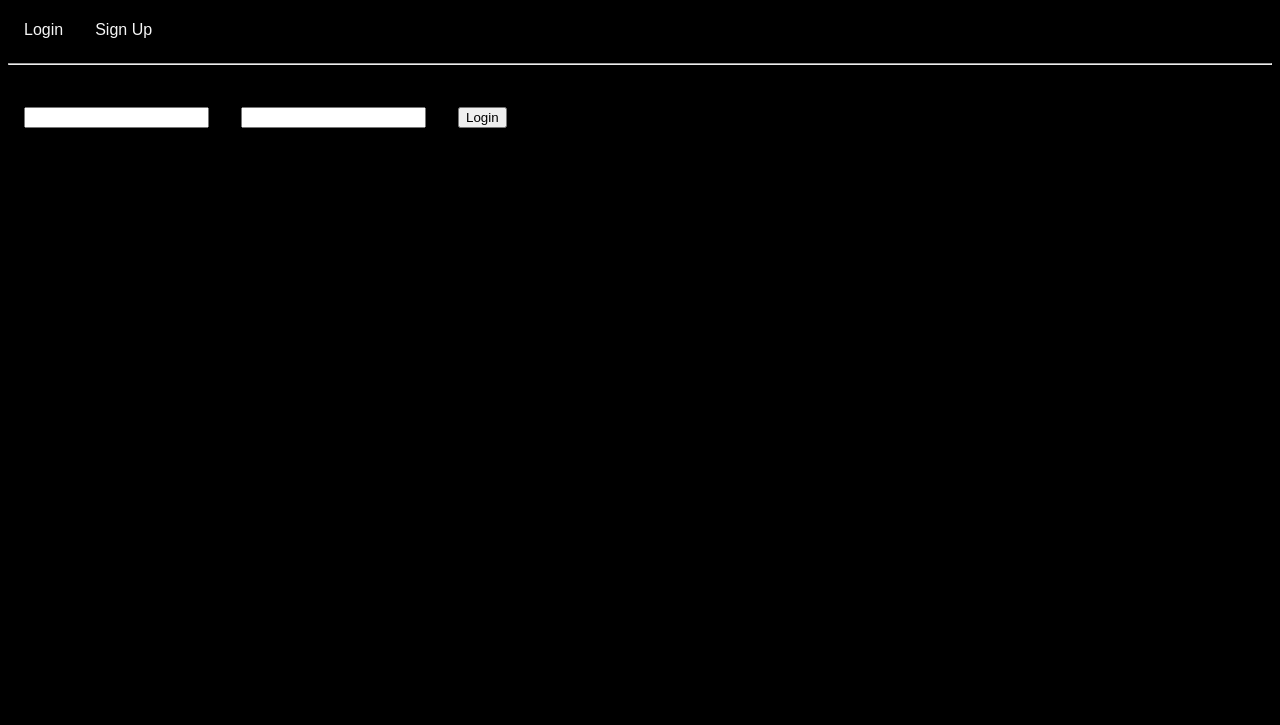
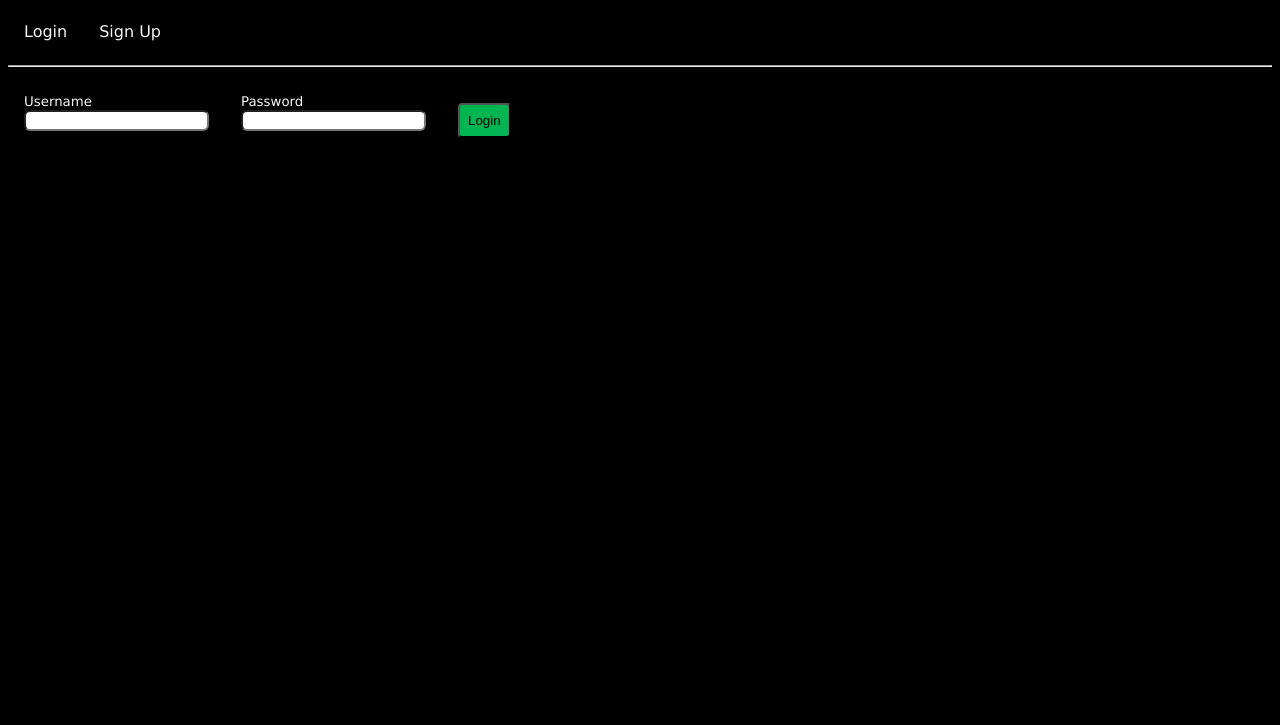
Before and after one commit to nightsandwich/shopify-spacestagram, a React app: page / in a window 1280 px wide. Shown: the part 75-800 px from the top of the page. Built offline with nearby package versions, Linux system fonts and the light colour scheme; no server answers.

Commit message:
changed border-radius of login/sign up

```diff
--- a/client/components/AuthForm.js
+++ b/client/components/AuthForm.js
@@ -24,7 +24,7 @@ const AuthForm = props => {
           <input name="password" type="password" />
         </div>
         <div>
-          <button type="submit">{displayName}</button>
+          <button className="submit-button" type="submit">{displayName}</button>
         </div>
         {error && error.response && <div> {error.response.data} </div>}
       </form>
--- a/client/components/Images.js
+++ b/client/components/Images.js
@@ -61,7 +61,7 @@ export const Images = () => {
 
   return (
     <div>
-      <Button variant='filled'  sx={{color: 'white', backgroundColor: 'dodgerBlue', mb: 1}} onClick={async() => await dispatch(addImage())}>Add Photo from a Random Date</Button>
+      <Button variant='filled'  sx={{color: 'white', backgroundColor: 'dodgerBlue', mb: 1, ml: 1}} onClick={async() => await dispatch(addImage())}>Random Photo</Button>
       <div style={{display: 'flex', flexWrap: 'wrap', justifyContent: 'stretch', alignItems: 'stretch'}}>
         {
           images.map(image => {
--- a/client/components/Navbar.js
+++ b/client/components/Navbar.js
@@ -9,7 +9,7 @@ const Navbar = ({handleClick, username, isLoggedIn}) => (
     <nav>
       {isLoggedIn ? (
         <div>
-          <a href="#" onClick={handleClick}>
+          <a style={{color: 'red'}} href="#" onClick={handleClick}>
             Logout {username}
           </a>
         </div>
--- a/public/style.css
+++ b/public/style.css
@@ -1,5 +1,5 @@
 body {
-  font-family: sans-serif;
+  font-family: 'Lucida Sans', 'Lucida Sans Regular', 'Lucida Grande', 'Lucida Sans Unicode', Geneva, Verdana, sans-serif;
   background-color: black;
 }
 
@@ -21,11 +21,27 @@ form div {
   margin: 1em;
   display: inline-block;
 }
- .image-card:hover {
+
+.image-card:hover {
   opacity: .9;
   border-radius: 8;
   box-shadow: 0 0px 3px 3px #0745a3;
  }
+
  .image-card {
    padding: .5rem;
  }
+
+ label {
+   color: whitesmoke;
+ }
+
+ input {
+   border-radius: 6px;
+ }
+
+ .submit-button {
+   background-color: rgb(0, 180, 81);
+   border-radius: 4px;
+   padding: .5rem;
+ }
```
Also changed, not shown: README.md.
